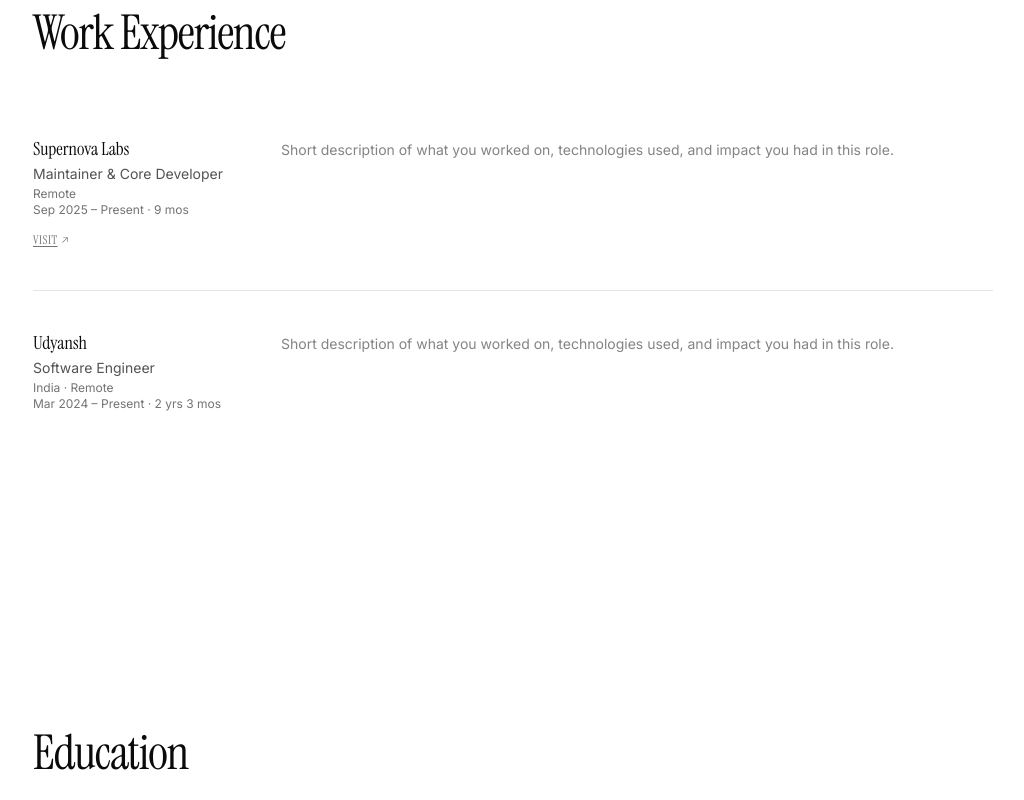
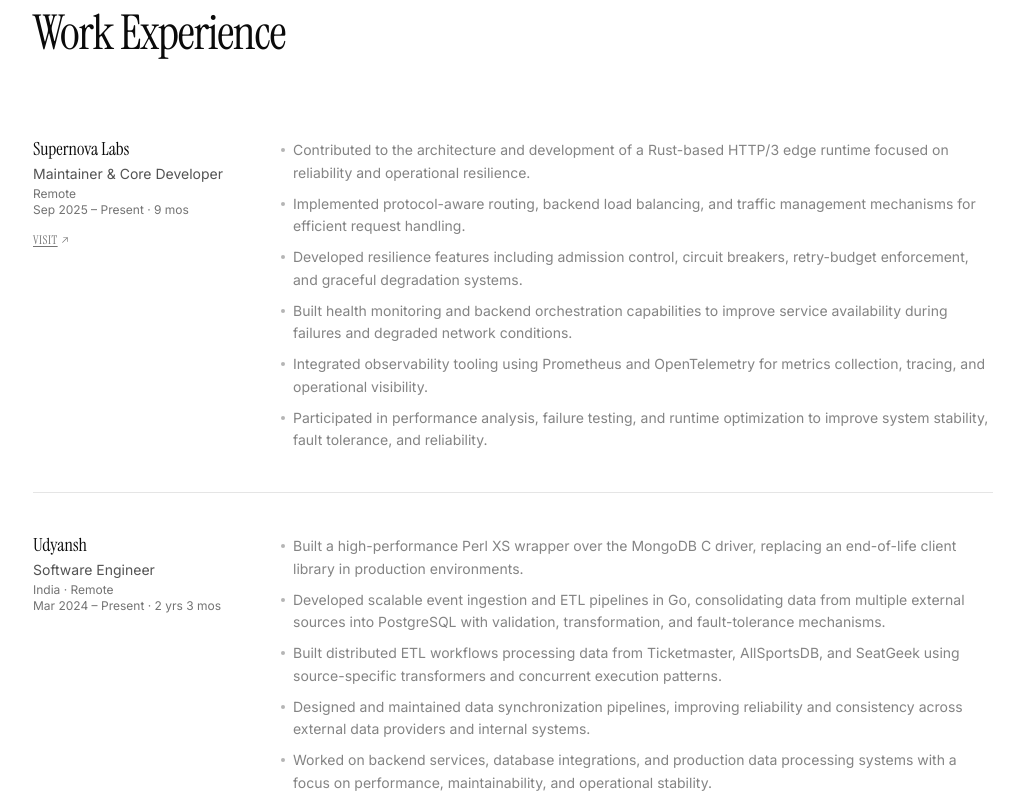
Before and after one commit to rudraditya21/rudraditya21.github.io, a Next.js app: page / in a window 1280 px wide. Shown: the part 1640-2440 px from the top of the page, without its empty margins (239-1263 px from the left). Built offline with nearby package versions, Linux system fonts and the light colour scheme.

Commit message:
added: description to work experience

```diff
--- a/components/work-experience.tsx
+++ b/components/work-experience.tsx
@@ -30,7 +30,7 @@
   start: Date
   end: Date | null
   location: string
-  description: string
+  description: string[]
   href?: string
 }
 
@@ -42,8 +42,15 @@
     start: new Date(2025, 8),
     end: null,
     location: 'Remote',
-    description: 'Short description of what you worked on, technologies used, and impact you had in this role.',
     href: 'https://supernova-labs.com/',
+    description: [
+      'Contributed to the architecture and development of a Rust-based HTTP/3 edge runtime focused on reliability and operational resilience.',
+      'Implemented protocol-aware routing, backend load balancing, and traffic management mechanisms for efficient request handling.',
+      'Developed resilience features including admission control, circuit breakers, retry-budget enforcement, and graceful degradation systems.',
+      'Built health monitoring and backend orchestration capabilities to improve service availability during failures and degraded network conditions.',
+      'Integrated observability tooling using Prometheus and OpenTelemetry for metrics collection, tracing, and operational visibility.',
+      'Participated in performance analysis, failure testing, and runtime optimization to improve system stability, fault tolerance, and reliability.',
+    ],
   },
   {
     company: 'Udyansh',
@@ -52,7 +59,13 @@
     start: new Date(2024, 2),
     end: null,
     location: 'India · Remote',
-    description: 'Short description of what you worked on, technologies used, and impact you had in this role.',
+    description: [
+      'Built a high-performance Perl XS wrapper over the MongoDB C driver, replacing an end-of-life client library in production environments.',
+      'Developed scalable event ingestion and ETL pipelines in Go, consolidating data from multiple external sources into PostgreSQL with validation, transformation, and fault-tolerance mechanisms.',
+      'Built distributed ETL workflows processing data from Ticketmaster, AllSportsDB, and SeatGeek using source-specific transformers and concurrent execution patterns.',
+      'Designed and maintained data synchronization pipelines, improving reliability and consistency across external data providers and internal systems.',
+      'Worked on backend services, database integrations, and production data processing systems with a focus on performance, maintainability, and operational stability.',
+    ],
   },
 ]
 
@@ -97,9 +110,14 @@
         )}
       </div>
 
-      <p className="text-sm leading-relaxed text-foreground/50 lg:pt-0.5" style={{ fontFamily: 'var(--font-inter)' }}>
-        {job.description}
-      </p>
+      <ul className="flex flex-col gap-2 lg:pt-0.5" style={{ fontFamily: 'var(--font-inter)' }}>
+        {job.description.map((point, i) => (
+          <li key={i} className="flex items-start gap-2 text-sm leading-relaxed text-foreground/50">
+            <span className="mt-2.25 h-1 w-1 shrink-0 rounded-full bg-foreground/30" />
+            {point}
+          </li>
+        ))}
+      </ul>
     </div>
   )
 }
```
